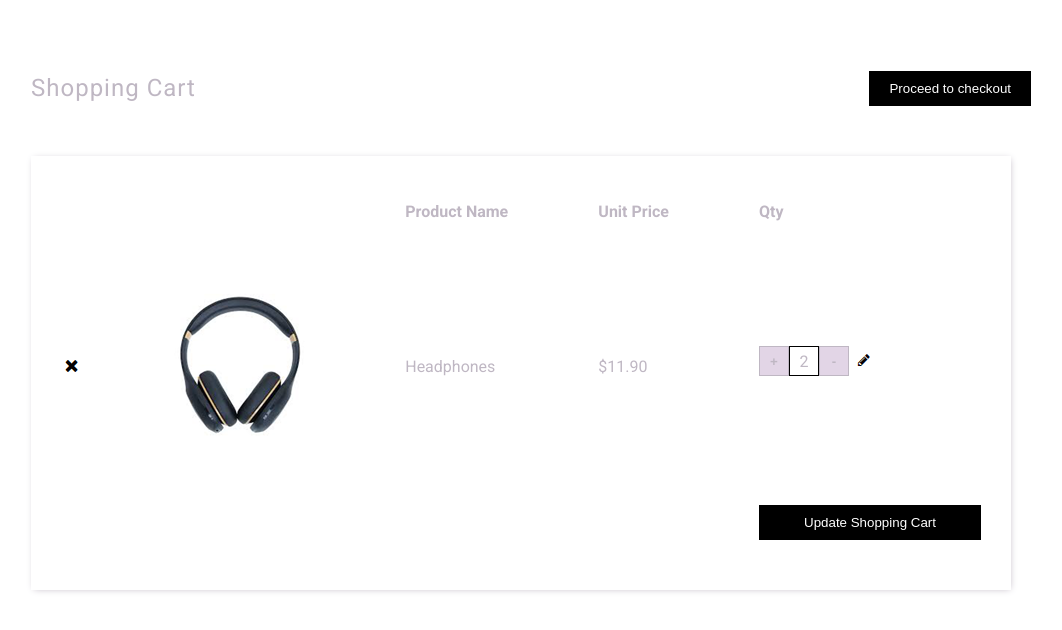
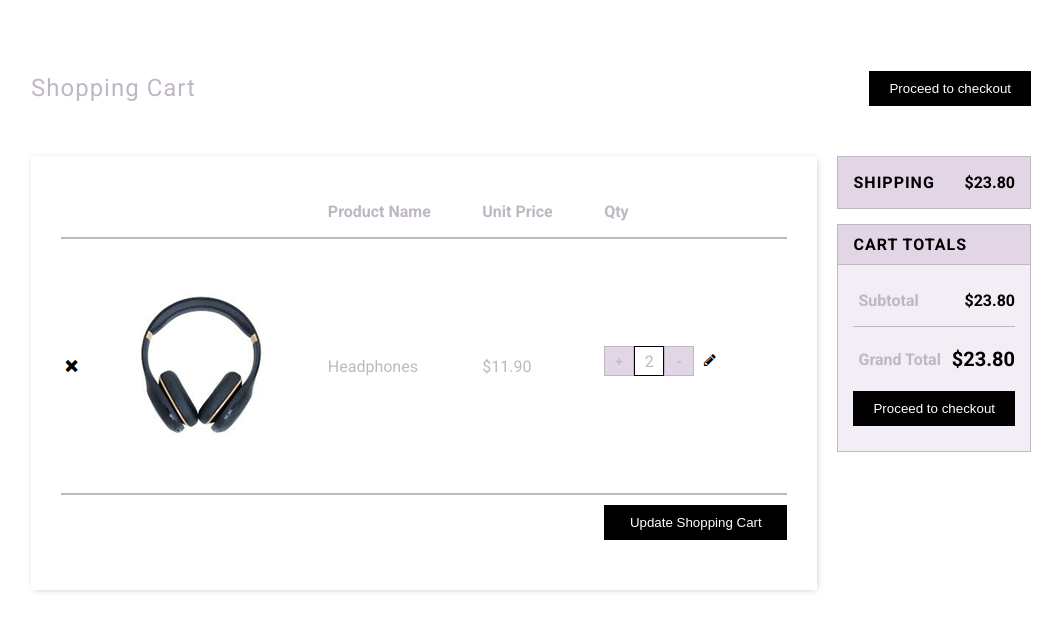
Before and after one commit to mateusz24polok/shopping-cart, a React (Create React App) app: page / in a window 1280 px wide. Shown: the top 630 px of the page, without its empty margins (109-1171 px from the left). Built offline with nearby package versions, Linux system fonts and the light colour scheme.

Commit message:
PurchaseSummary organism has been prepared and pre-version of app layout has been finished

```diff
--- a/src/organisms/ProductSection/index.js
+++ b/src/organisms/ProductSection/index.js
@@ -6,7 +6,6 @@ import {
     ProductQuantityTitle,
     FirstBreakingLine,
     SecondBreakingLine,
-    RemoveButton,
     ProductPicture,
     ProductTitle,
     ProductPrice,
--- a/src/organisms/ProductSection/styled.js
+++ b/src/organisms/ProductSection/styled.js
@@ -1,5 +1,4 @@
 import styled from "styled-components";
-import XIcon from "../../assets/images/x-img.png";
 
 export const Section = styled.section`
     display: grid;
@@ -35,7 +34,7 @@ export const ProductQuantityTitle = styled.p.attrs({ className: "ProductQuantity
 
 export const FirstBreakingLine = styled.div.attrs({ className: "FirstBreakingLine" })`
     grid-area: FirstBreakingLine;
-    color: ${({ theme }) => theme.colors.AthensGray};
+    background-color: ${({ theme }) => theme.colors.AthensGray};
     font-weight: 700;
     margin-bottom: 50px;
     height: 2px;
@@ -43,19 +42,10 @@ export const FirstBreakingLine = styled.div.attrs({ className: "FirstBreakingLin
 
 export const SecondBreakingLine = styled.div.attrs({ className: "SecondBreakingLine" })`
     grid-area: SecondBreakingLine;
-    color: ${({ theme }) => theme.colors.AthensGray};
+    background-color: ${({ theme }) => theme.colors.AthensGray};
     font-weight: 700;
     margin-top: 50px;
     height: 2px;
-`;
-
-export const RemoveButton = styled.button.attrs({ className: "RemoveButton" })`
-    grid-area: RemoveButton;
-    background: url(${XIcon});
-    background-repeat: no-repeat;
-    background-position: left center;
-    border: none;
-    cursor: pointer;
 `;
 
 export const ProductPicture = styled.img.attrs({ className: "ProductPicture" })`
@@ -84,25 +74,3 @@ export const UpdateButton = styled.button.attrs({ className: "UpdateButton" })`
     cursor: pointer;
     padding: 10px 0;
 `;
-
-
-
-
-
-
-
-
-
-
-
-
-
-// .productSection__quantityCounter__editButton {
-//     background: url("./images/edit-img.png");
-//     background - repeat: no - repeat;
-//     background - position: center;
-//     width: 30px;
-//     height: 30px;
-//     border: none;
-//     cursor: pointer;
-// }
--- /dev/null
+++ b/src/organisms/PurchaseSummary/index.js
@@ -0,0 +1,42 @@
+import React from "react";
+import {
+    ShippingSummary,
+    ShippingSummaryTitle,
+    ShippingSummaryPrice,
+    TotalCartsDetails,
+    TotalCartsTitle,
+    TotalCartsDetailsSubtotal,
+    TotalCartsDetailsSubtotalTitle,
+    TotalCartsDetailsSubtotalPrice,
+    TotalCartsDetailsGrandTotal,
+    TotalCartsDetailsGrandTotalTitle,
+    TotalCartsDetailsGrandTotalPrice
+} from "./styled";
+import PrimaryButton from "../../components/PrimaryButton";
+
+const PurchaseSummary = () => {
+    return (
+        <aside>
+            <ShippingSummary>
+                <ShippingSummaryTitle>Shipping</ShippingSummaryTitle>
+                <ShippingSummaryPrice>$23.80</ShippingSummaryPrice>
+            </ShippingSummary>
+            <div>
+                <TotalCartsTitle>Cart Totals</TotalCartsTitle>
+                <TotalCartsDetails>
+                    <TotalCartsDetailsSubtotal>
+                        <TotalCartsDetailsSubtotalTitle>Subtotal</TotalCartsDetailsSubtotalTitle>
+                        <TotalCartsDetailsSubtotalPrice>$23.80</TotalCartsDetailsSubtotalPrice>
+                    </TotalCartsDetailsSubtotal>
+                    <TotalCartsDetailsGrandTotal>
+                        <TotalCartsDetailsGrandTotalTitle>Grand Total</TotalCartsDetailsGrandTotalTitle>
+                        <TotalCartsDetailsGrandTotalPrice>$23.80</TotalCartsDetailsGrandTotalPrice>
+                    </TotalCartsDetailsGrandTotal>
+                    <PrimaryButton>Proceed to checkout</PrimaryButton>
+                </TotalCartsDetails>
+            </div>
+        </aside>
+    );
+};
+
+export default PurchaseSummary;
--- /dev/null
+++ b/src/organisms/PurchaseSummary/styled.js
@@ -0,0 +1,74 @@
+import styled from "styled-components";
+
+export const ShippingSummary = styled.div`
+    display: flex;
+    justify-content: space-between;
+    align-items: center;
+    margin-bottom: 15px;
+    background-color: ${({ theme }) => theme.colors.Snuff};
+    padding: 0 15px;
+    border: 1px solid ${({ theme }) => theme.colors.AthensGray};
+`;
+
+export const ShippingSummaryTitle = styled.p`
+    text-transform: uppercase;
+    letter-spacing: 1px;
+    font-weight: 700;
+    padding: 0;
+`;
+
+export const ShippingSummaryPrice = styled.p`
+    font-weight: 700;
+`;
+
+export const TotalCartsTitle = styled.p`
+    text-transform: uppercase;
+    background-color: ${({ theme }) => theme.colors.Snuff};
+    border: 1px solid ${({ theme }) => theme.colors.AthensGray};
+    padding: 10px 15px;
+    font-weight: 700;
+    letter-spacing: 1px;
+    margin: 0;
+`;
+
+export const TotalCartsDetails = styled.div`
+    padding: 10px 15px 25px 15px;
+    background-color: ${({ theme }) => theme.colors.Whisper};
+    border: 1px solid ${({ theme }) => theme.colors.AthensGray};
+    border-top: none;
+`;
+
+export const TotalCartsDetailsSubtotal = styled.div`
+    display: flex;
+    justify-content: space-between;
+    align-items: center;
+    border-bottom: 1px solid ${({ theme }) => theme.colors.AthensGray};
+`;
+
+export const TotalCartsDetailsSubtotalTitle = styled.p`
+    padding-left: 5px;
+    font-weight: 700;
+    color: ${({ theme }) => theme.colors.AthensGray};
+`;
+
+export const TotalCartsDetailsSubtotalPrice = styled.p`
+    font-weight: 700;
+`;
+
+export const TotalCartsDetailsGrandTotal = styled.div`
+    display: flex;
+    justify-content: space-between;
+    align-items: center;
+`;
+
+export const TotalCartsDetailsGrandTotalTitle = styled.p`
+    padding-left: 5px;
+    font-weight: 700;
+    color: ${({ theme }) => theme.colors.AthensGray};
+`;
+
+
+export const TotalCartsDetailsGrandTotalPrice = styled.p`
+    font-weight: 700;
+    font-size: 20px;
+`;
--- a/src/pages/MainPage/index.js
+++ b/src/pages/MainPage/index.js
@@ -1,13 +1,17 @@
 import React from "react";
-import { StyledWrapper } from "./styled";
+import { StyledWrapper, Main } from "./styled";
 import Header from "../../organisms/Header";
 import ProductSection from "../../organisms/ProductSection";
+import PurchaseSummary from "../../organisms/PurchaseSummary";
 
 const MainPage = () => {
     return (
         <StyledWrapper>
             <Header />
-            <ProductSection />
+            <Main>
+                <ProductSection />
+                <PurchaseSummary />
+            </Main>
         </StyledWrapper>
     );
 };
--- a/src/pages/MainPage/styled.js
+++ b/src/pages/MainPage/styled.js
@@ -4,3 +4,7 @@ export const StyledWrapper = styled.div`
     max-width: 1000px;
     margin: 50px auto 0;
 `;
+
+export const Main = styled.main`
+    display: flex;
+`;
```
